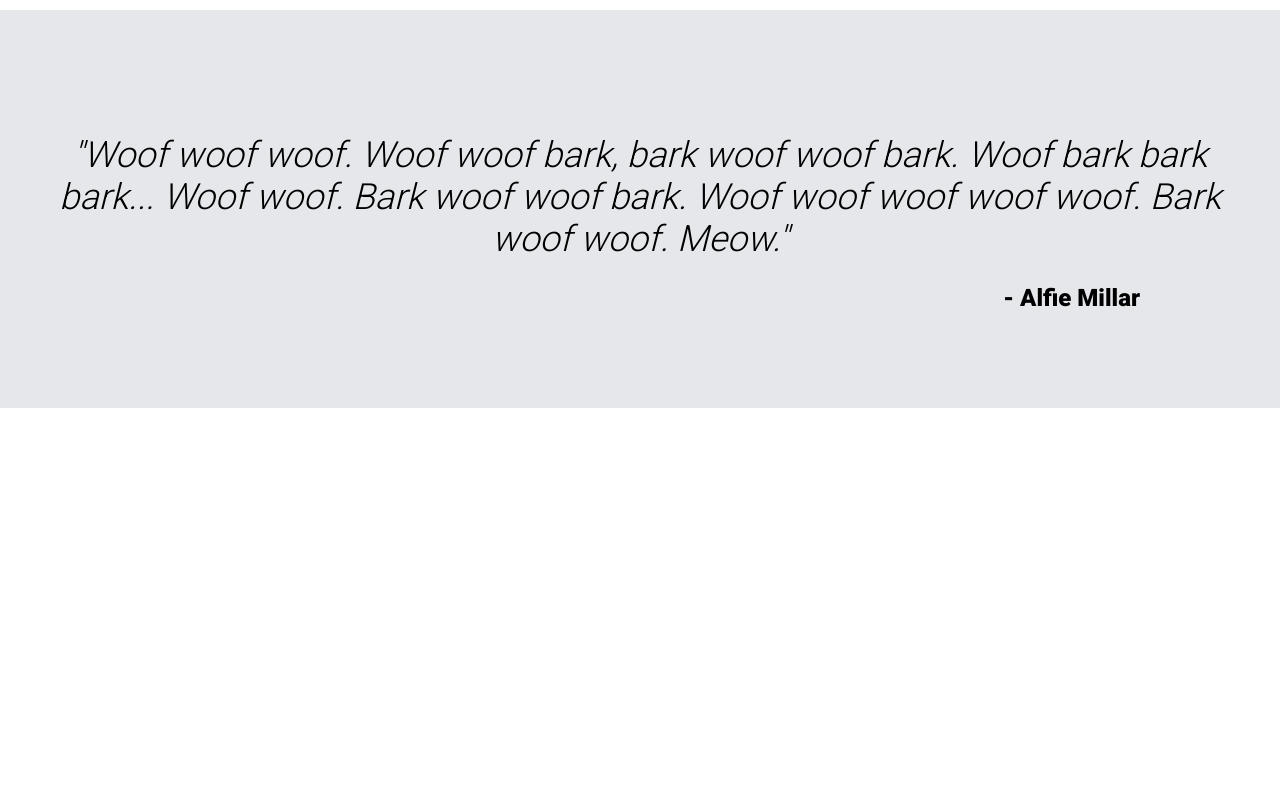
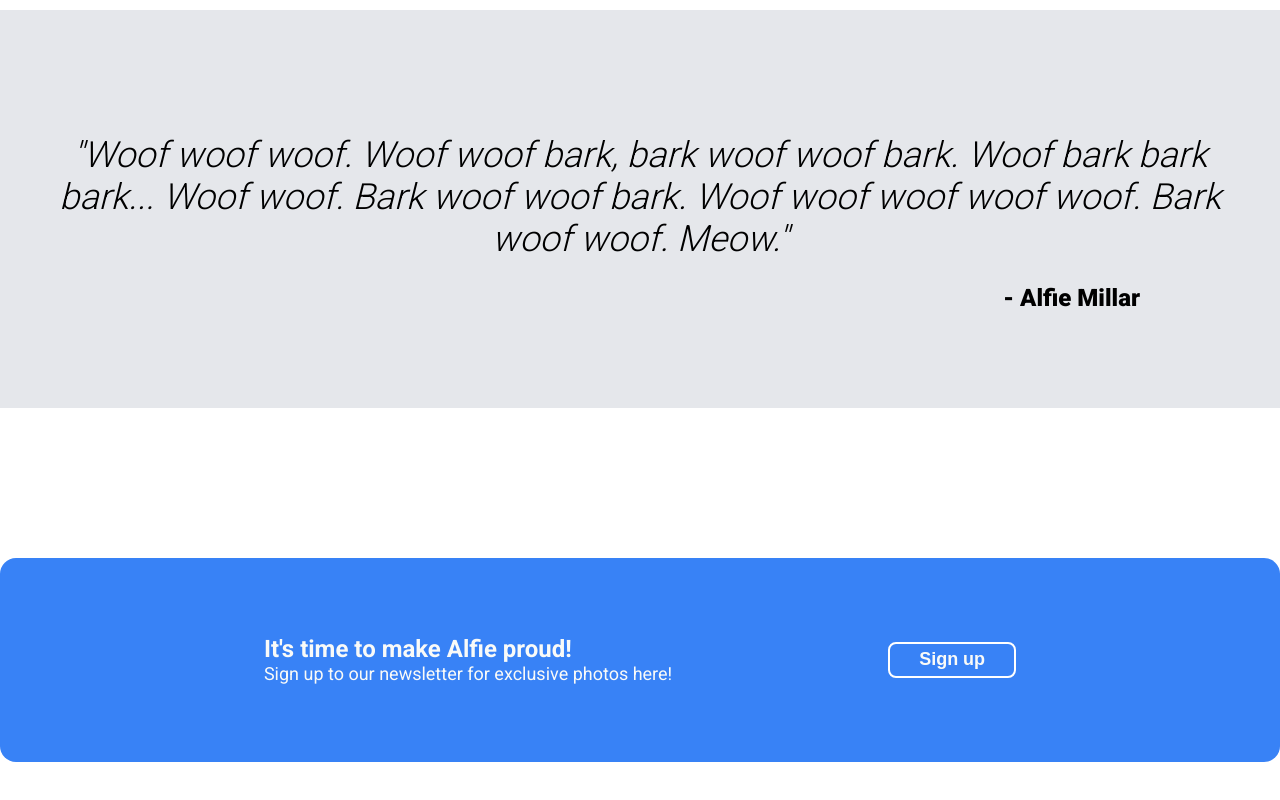
Before and after one commit to kylemillar2/landing-page, a plain HTML site: page index.html in a window 1280 px wide. Shown: the part 996-1796 px from the top of the page. Before the commit the page ends 1404 px from the top, so only its background shows below. Drawn offline with Linux system fonts and the light colour scheme.

Commit message:
Add bottom bar, make header sticky

```diff
--- a/index.html
+++ b/index.html
@@ -8,8 +8,7 @@
     <link rel="stylesheet" href="style.css">
 </head>
 <body>
-    <div class="wrapper">
-        <div class="blue">
+    <div class="header-wrapper">
         <div class="header">
             Alfie Fansite
             <ul class="header-links">
@@ -18,6 +17,11 @@
                 <li><a href="#">Contact</a></li>
             </ul>
         </div>
+    </div>
+    <div class="wrapper">
+
+        <div class="blue">
+
             <div class="hero">
                 <div class="hero-text">
                     <h1>This is Alfie</h1>
@@ -52,13 +56,22 @@
         </div>
         <div class="grey">
             <div class="quote">
-                <p class="text">"Woof woof woof. Woof woof bark, bark woof woof bark.
+                <p class="quote-text">"Woof woof woof. Woof woof bark, bark woof woof bark.
                     Woof bark bark bark... Woof woof. Bark woof woof bark.
                     Woof woof woof woof woof. Bark woof woof. Meow."
                 </p>
                 <p class="name">- Alfie Millar</p>
             </div>
         </div>
+        <div class="white">
+            <div class="bottom-bar">
+                <div class="bottom-text">
+                    <p class="bottom-bold">It's time to make Alfie proud!</p>
+                    <p>Sign up to our newsletter for exclusive photos here!</p>
+                </div>
+                <button class="sign-up bottom-button">Sign up</button>
+            </div>
+        </div>
     </div>
 </body>
 </html>
--- a/style.css
+++ b/style.css
@@ -35,6 +35,12 @@ h2 {
     background: #E5E7EB;
 }
 
+.header-wrapper {
+    background: #1F2937;
+    position: sticky;
+    top: 0;
+}
+
 .header {
     display: flex;
     align-items: center;
@@ -43,7 +49,10 @@ h2 {
     font-size: 24px;
     font-weight: 900;
     max-width: 1200px;
-    margin: auto;
+    margin: 0 auto;
+    position: sticky;
+    top: 0;
+    background: #1F2937;
 }
 
 .header-links {
@@ -130,7 +139,7 @@ h2 {
     padding: 124px 0 72px 0;
 }
 
-.text {
+.quote-text {
     font-size: 36px;
     font-style: italic;
     font-weight: 300;
@@ -143,3 +152,30 @@ h2 {
     margin-left: auto;
     margin-right: 100px;
 }
+
+.bottom-button {
+    border: 2px solid white;
+}
+
+.bottom-bar {
+    display: flex;
+    justify-content: space-evenly;
+    align-items: center;
+    background: #3882F6;
+    color: #F9FAF8;
+    font-size: 18px;
+    max-width: 1200px;
+    height: 6em;
+    margin: 150px auto;
+    padding: 48px;
+    border-radius: 16px;
+}
+
+.bottom-bold {
+    font-size: 24px;
+    font-weight: 700;
+}
+
+.bottom-text > p {
+    margin: 0;
+}
```
Lines whose indentation alone changed are shown as unchanged.
